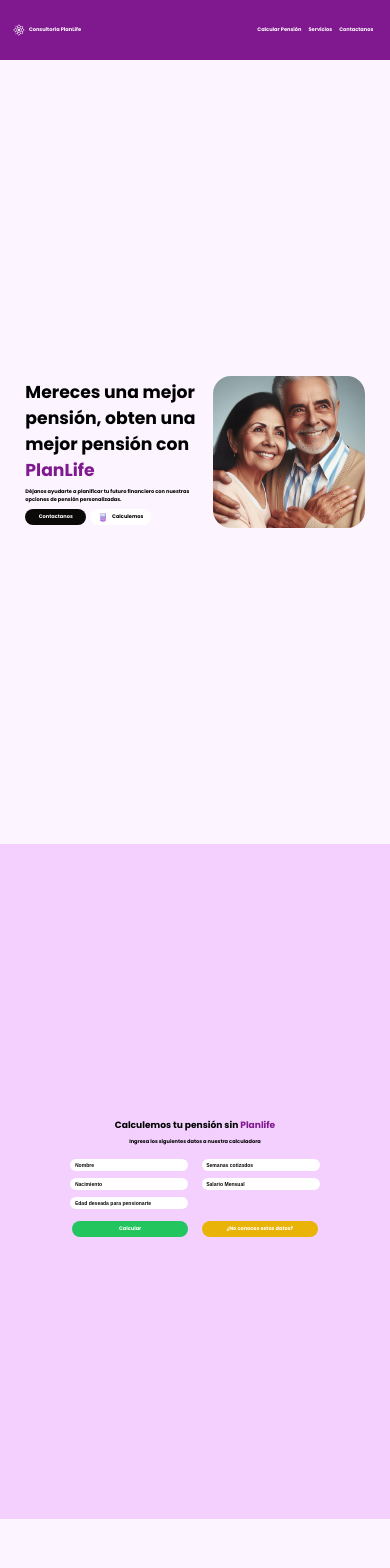
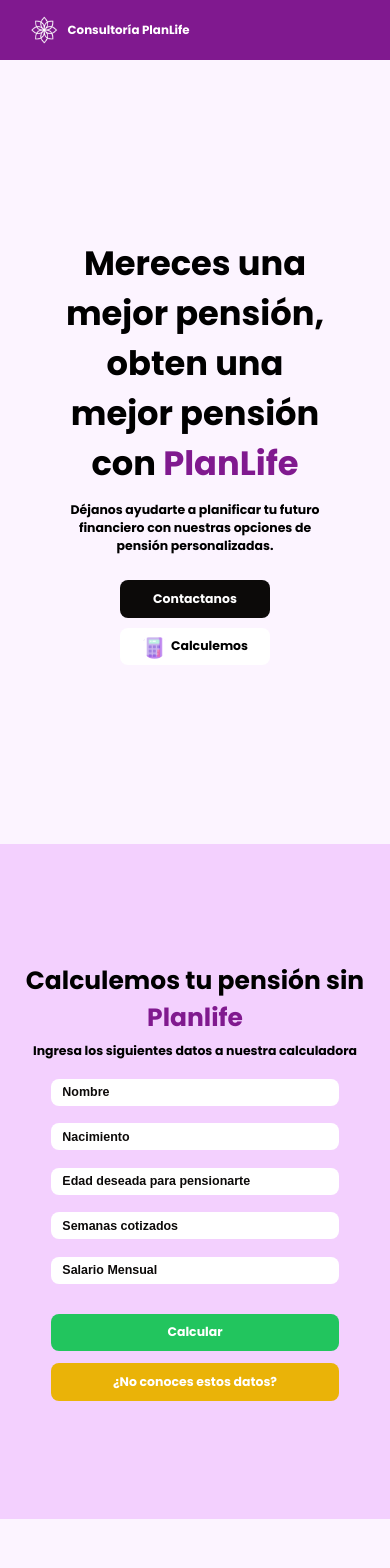
Before and after one commit to YisusJoe/consultoria-planlife, a React (Create React App) app: page / in a window 390 px wide. Shown: the top 1568 px of the page. Built offline with nearby package versions, Linux system fonts and the light colour scheme.

Commit message:
Se agregaron medias para un mejor responsive

```diff
--- a/src/App.css
+++ b/src/App.css
@@ -2,7 +2,7 @@
   display: flex;
   flex-direction: column;
   justify-content: center;
-  /* font-size: 18px; */
+  /* font-size: 19px; */
   font-size: 1.3vw;
   background-color: #FCF4FF;
 }
@@ -12,6 +12,7 @@ header {
   justify-content: center;
   height: 60px;
   width: 100%;
+  font-size: 0.95em;
   font-weight: bold;
   background-color: #80198F;
   color: white;
@@ -471,3 +472,103 @@ footer {
   width: 2.3em;
   cursor: pointer;
 }
+
+@media (min-width: 1440px) {
+  .App {
+    font-size: 19px;
+  }
+}
+
+@media (max-width: 426px) {
+  /* Estilos para pantallas pequeñas */
+  .App {
+    font-size: 3.2vw;
+  }
+
+  .Header-nav {
+    display: none;
+  }
+
+  .App-hero {
+    height: calc(100vh - 60px);
+    width: 100%;
+  }
+
+  .App-hero h1 {
+    text-align: center;
+    font-size: 2.7em;
+  }
+
+  .App-hero p {
+    font-size: 1em;
+    text-align: center;
+  }
+
+  .App-hero img {
+    display: none;
+  }
+
+  .Hero-inicio {
+    justify-content: center;
+    align-items: center;
+    width: 100%;
+  }
+
+  .hero-botones {
+    flex-direction: column;
+    align-items: center;
+    padding-top: 1em;
+  }
+
+  .content-calculadora {
+    text-align: center;
+    width: 100%;
+    padding: 0;
+  }
+
+  .Button-calculadora img {
+    display: block;
+  }
+
+  .calculadora-letras {
+    padding-bottom: 0.8em;
+  }
+
+  .calculadora-letras h1 {
+    font-size: 2em;
+  }
+
+  .calculadora-inputs {
+    width: 100%;
+    flex-wrap: wrap;
+  }
+
+  .calculadora-botones {
+    flex-direction: column;
+    gap: 1em;
+    padding-bottom: 0;
+  }
+
+  .Calcular-input {
+    display: flex;
+    align-items: center;
+    gap: 8px;
+    width: 100%
+  }
+
+  .App-servicios h1 {
+    text-align: center;
+  }
+
+  .App-agendar {
+    display: none;
+  }
+
+  .cards-servicios {
+    display: none;
+  }
+
+  footer {
+    text-align: center;
+  }
+}
--- a/src/App.js
+++ b/src/App.js
@@ -45,7 +45,7 @@ function App() {
               <a className='Button-contacto' href='#App-agendar'>Contactanos</a>
               <a className='Button-calculadora' href='#App-calculadora'>
                 <img src={calculadora}></img>
-                Calculemos
+                <p>Calculemos</p>
               </a>
             </div>
           </div>
```
